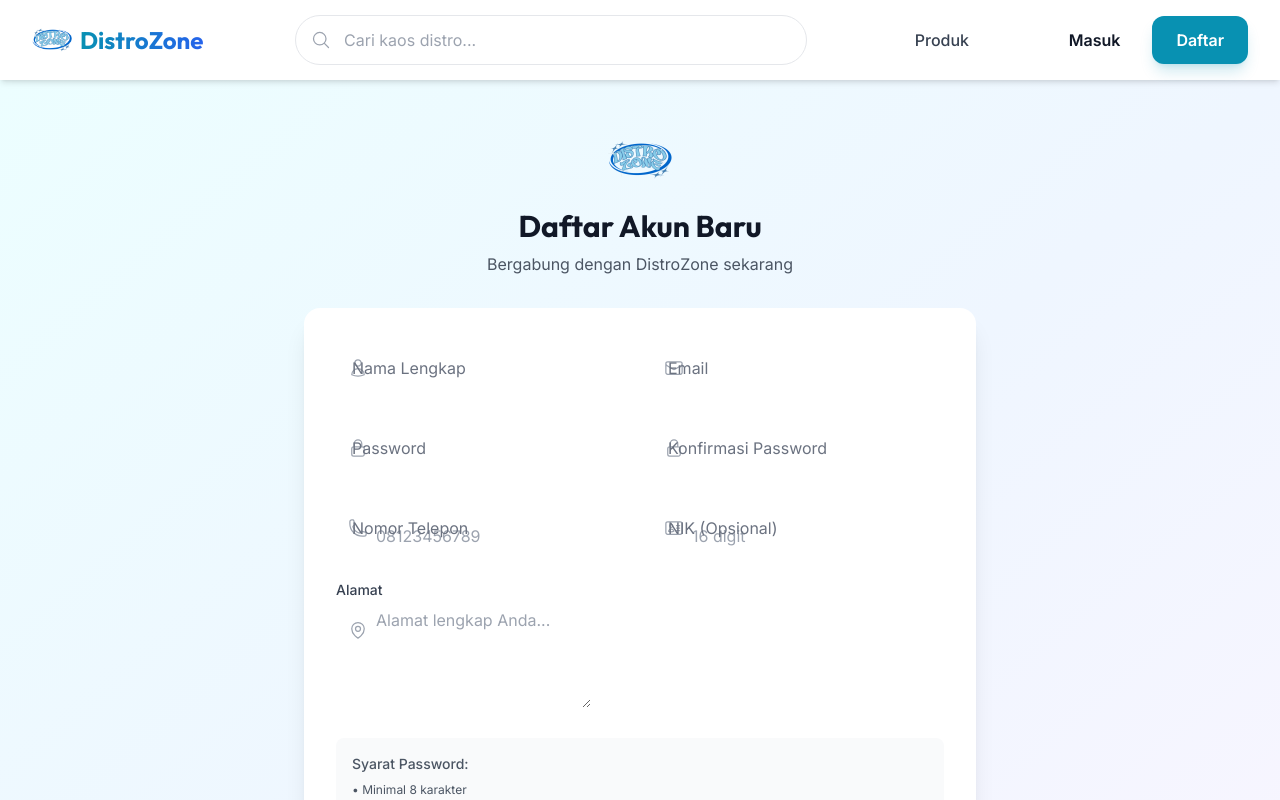
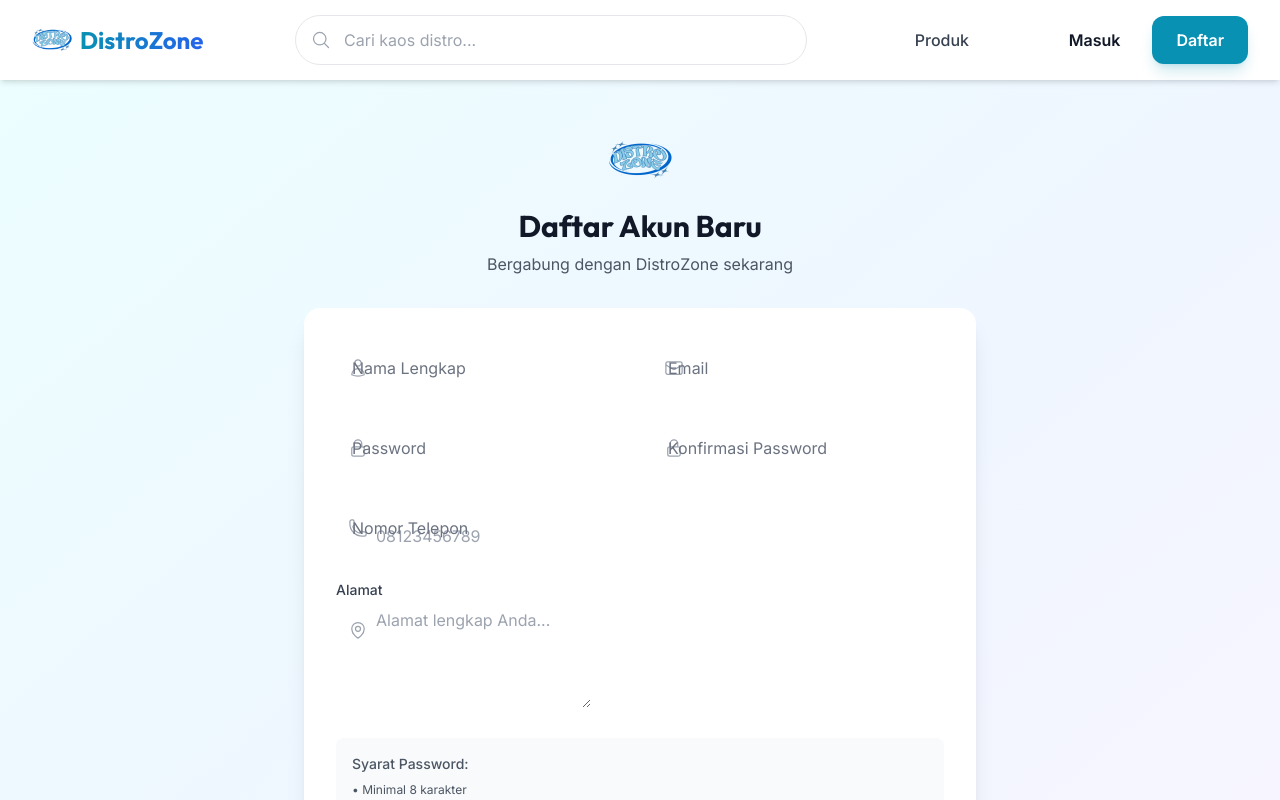
Before and after one commit to kapkaaa/lsp-website, a React (Vite) app in the folder frontend/: page /register in a window 1280 px wide. Shown: the top 800 px of the page. Built offline with nearby package versions, Linux system fonts and the light colour scheme; no server answers.

Commit message:
fix order

```diff
--- a/frontend/src/pages/Register.tsx
+++ b/frontend/src/pages/Register.tsx
@@ -178,17 +178,6 @@
                 required
               />
 
-              <Input
-                type="text"
-                name="nik"
-                label="NIK (Opsional)"
-                value={formData.nik}
-                onChange={handleChange}
-                icon={<IdentificationIcon className="h-5 w-5" />}
-                error={errors.nik}
-                placeholder="16 digit"
-                maxLength={16}
-              />
             </div>
 
             <div>
```
Also changed, not shown: 2 other files (tests, documents, lock files or other folders).
